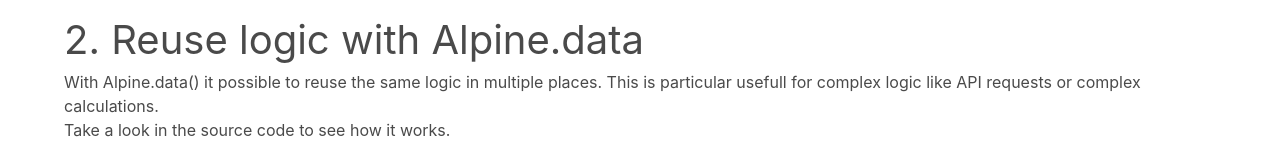
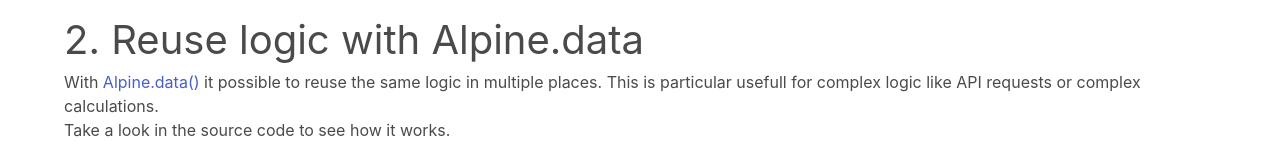
Before and after one commit to vergissberlin/fridays-alpinejs, a website: page counter.html in a window 1280 px wide. Shown: the part 551-714 px from the top of the page. Drawn offline with nearby package versions, Linux system fonts and the light colour scheme.

Commit message:
Add link to Alpine.data()

```diff
--- a/counter.html
+++ b/counter.html
@@ -31,8 +31,7 @@
             <h2 class="is-size-2">1. Scope</h2>
             <p>
                 Everything is <em>scoped</em> in apline js, so you can use the same variable names and it will not
-                conflict with
-                other parts of your applicaion.
+                conflict with other parts of your applicaion.
             </p>
             <p>
                 The downside of this concept is, that you can't reuse even the logic without any extra doing.
@@ -65,7 +64,7 @@
         <section class="mt-6">
             <h2 class="is-size-2">2. Reuse logic with Alpine.data</h2>
             <p>
-                With Alpine.data() it possible to reuse the same logic in multiple places. This is particular usefull
+                With <a href="https://alpinejs.dev/globals/alpine-data">Alpine.data()</a> it possible to reuse the same logic in multiple places. This is particular usefull
                 for complex logic like API requests or complex calculations.
             </p>
             <p>Take a look in the source code to see how it works.</p>
```
